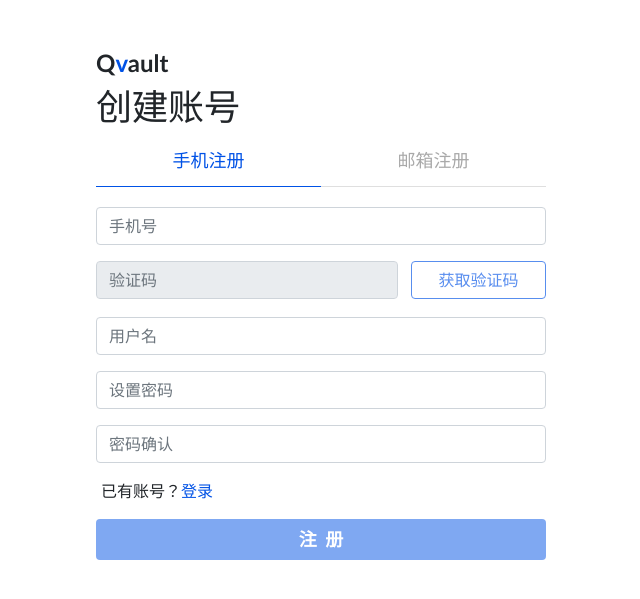
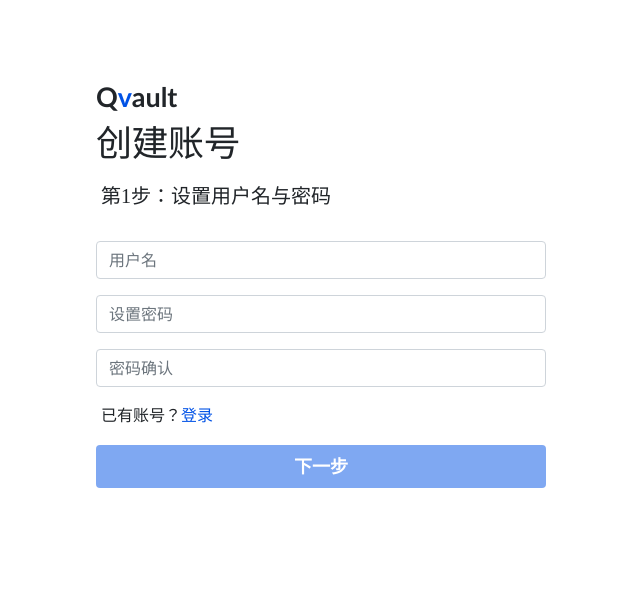
Before and after one commit to omnigene/Qvault, a Flask app: page /register in a window 1280 px wide. Shown: the top 599 px of the page, without its empty margins (319-959 px from the left). Run offline with Flask 2, Linux system fonts and the light colour scheme; some libraries are stand-ins or nearby versions.

Commit message:
Modify register page style

```diff
--- a/app/auth/forms.py
+++ b/app/auth/forms.py
@@ -9,7 +9,7 @@ class RegistrationForm(FlaskForm):
     email=StringField('',render_kw={'placeholder':'邮箱','type':'email','onfocus':'this.placeholder=""','onblur':'this.placeholder="邮箱"'})
     password=PasswordField('',render_kw={'placeholder':'设置密码','type':'password','onfocus':'this.placeholder=""','onblur':'this.placeholder="设置密码"'})
     password1=PasswordField('',render_kw={'placeholder':'密码确认','type':'password','onfocus':'this.placeholder=""','onblur':'this.placeholder="密码确认"'})
-    submit=SubmitField('注  册')
+    submit=SubmitField('注  册',render_kw={'style':'display:none'})
 
 class LoginForm(FlaskForm):
     account=StringField('',validators=[InputRequired()],render_kw={'placeholder':'手机号/邮箱/用户名','onfocus':'this.placeholder=""','onblur':'this.placeholder="手机号/邮箱/用户名"'})
--- a/app/static/css/auth.css
+++ b/app/static/css/auth.css
@@ -1,9 +1,8 @@
 .brand{
     font-family: "Constantia","Candara","Fredericka the Great","Dosis","Book Antiqua", serif;
     font-weight: bolder;
-    font-size: 24px;
+    font-size: 27px;
     margin-bottom: 0;
-    margin-top: 10%;
 }
 
 .form-name{
@@ -24,27 +23,24 @@ form,.title-wrap{
 #tab-list {
     text-align: center;
     padding-bottom: 10px;
-}
-
-a{
-    height:90%;
+    display: block;
 }
 
 /*改写选项卡的Bootstrap默认样式*/
-#mobile-tab, #email-tab{
-    border-top:none;
-    border-left: none;
-    border-right: none;
-    background-color: transparent;
-    border-bottom-left-radius: 0;
-    border-bottom-right-radius: 0;
-    color:darkgrey;
-    font-size: 18px;
-}
-#mobile-tab.active, #email-tab.active{
-    border-bottom: 1.5px solid #0052e6;
-    color: #0052e6;
-}
+/*#mobile-tab, #email-tab{*/
+/*    border-top:none;*/
+/*    border-left: none;*/
+/*    border-right: none;*/
+/*    background-color: transparent;*/
+/*    border-bottom-left-radius: 0;*/
+/*    border-bottom-right-radius: 0;*/
+/*    color:darkgrey;*/
+/*    font-size: 18px;*/
+/*}*/
+/*#mobile-tab.active, #email-tab.active{*/
+/*    border-bottom: 1.5px solid #0052e6;*/
+/*    color: #0052e6;*/
+/*}*/
 
 .tab-pane{
     margin-bottom: 18px;
@@ -82,16 +78,42 @@ p {
 }
 
 /*用id定位元素，改写提交按钮的Bootstrap默认样式*/
-#submit{
+#submit, #next{
     background-color: rgba(0,82,230,0.5);
     font-size: 18px;
     color:white;
     font-weight: bold;
+    border-radius: 0.25rem;
+    line-height: 1.5;
+    border:none;
+    padding: .5rem 1.25rem;
 }
 
-#submit:hover{
+#submit:hover, #next:hover{
     background-color: rgb(0,82,230);
     box-shadow:0 0 15px rgba(0,82,230,0.5) ;
+}
+
+#pre{
+    display: none;
+    border:none;
+    background: none;
+    text-align: left;
+    padding: 0 0;
+    margin-bottom: 1rem;
+    margin-left: 5px;
+    width: 100%;
+    font-size: 16px;
+    color: #0052e6;
+}
+
+#pre:hover{
+    text-decoration: underline;
+}
+
+#left-arrow{
+    color: black;
+    font-family: 黑体, serif;
 }
 
 #code{
@@ -159,6 +181,50 @@ i{
     margin-right: 10px;
 }
 
-#account{
+#account,#username, #mobile, #email{
     margin-top: 30px;
 }
+
+body{
+    margin-top: 6%;
+}
+
+ /* Switch开关样式 */
+ /* 必须是input为 checkbox class 添加 switch 才能实现以下效果 */
+ input[type='checkbox'].switch{
+    outline: none;
+    appearance: none;
+    -webkit-appearance: none;
+    -moz-appearance: none;
+    position: relative;
+    width: 40px;
+    height: 20px;
+    background: #0052e6;
+    border-radius: 10px;
+    transition: border-color .3s, background-color .3s;
+}
+
+input[type='checkbox'].switch::after {
+    content: '';
+    display: inline-block;
+    width: 1rem;
+    height:1rem;
+    border-radius: 50%;
+    background: #fff;
+    box-shadow: 0 0 2px #999;
+    transition:.4s;
+    top: 2px;
+    position: absolute;
+    left: 2px;
+}
+
+input[type='checkbox'].switch:checked {
+    background: black;
+}
+/* 当input[type=checkbox]被选中时：伪元素显示下面样式 位置发生变化 */
+input[type='checkbox'].switch:checked::after {
+    content: '';
+    position: absolute;
+    left: 55%;
+    top: 2px;
+}
--- a/app/static/css/base.css
+++ b/app/static/css/base.css
@@ -53,6 +53,13 @@
 iframe{
     width:100%;
     border:none;
-    height: 450px;
-    /*min-height: 650px;*/
+    height: 480px;
 }
+
+body{
+    padding-right: 0 !important;
+}
+
+button{
+    outline: none !important;
+}
--- a/app/static/js/register.js
+++ b/app/static/js/register.js
@@ -142,6 +142,15 @@ $(document).ready(function () {
             captcha1.show();
         }
     });
+    $("#next").click(function () {
+       $("#pre").css('display','inline-block');
+       $("#submit").css('display','block');
+       $(this).css('display','none');
+    });
+    $("#pre").click(function () {
+        $("#pre,#submit").css('display','none');
+        $("#next").css('display','block')
+    });
     $("#submit").click(function () {
         $("input").focus();
         checkRegistered(mobile);
--- a/app/templates/auth/register.html
+++ b/app/templates/auth/register.html
@@ -22,18 +22,51 @@
         <!-- Flask-WTF默认开启CSRF保护，添加下面代码以获取CSRF令牌，否则提交表单会报错-->
         {{ form.csrf_token }}
         <!-- 选项卡标签，tablist的href指向对应tabpanel的id-->
-        <div id="tab-list" class="list-group list-group-horizontal" role="tablist">
-            <a class="list-group-item list-group-item-action active" id="mobile-tab" data-toggle="list" href="#mobile-pane" role="tab">手机注册</a>
-            <a class="list-group-item list-group-item-action" id="email-tab" data-toggle="list" href="#email-pane" role="tab">邮箱注册</a>
-        </div>
+{#        <div id="tab-list" class="list-group list-group-horizontal" role="tablist">#}
+{#            <a class="list-group-item list-group-item-action active" id="mobile-tab" data-toggle="list" href="#mobile-pane" role="tab">手机注册</a>#}
+{#            <a class="list-group-item list-group-item-action" id="email-tab" data-toggle="list" href="#email-pane" role="tab">邮箱注册</a>#}
+{#        </div>#}
         <!-- 消息提示框（提示验证码短信已成功发送），默认不显示-->
         <div id="alert" class="alert alert-primary" role="alert" style="display: none;">
             <span></span>
         </div>
         <!-- 选项卡内容-->
-        <div id="tab-content" class="tab-content">
-            <div class="tab-pane active" id="mobile-pane" role="tabpanel">
-                {{ render_field(form.mobile) }}
+{#        <div id="tab-content" class="tab-content">#}
+{#            <div class="tab-pane active" id="mobile-pane" role="tabpanel">#}
+{#                {{ render_field(form.mobile) }}#}
+{#                <div class="input-wrap">#}
+{#                    <input type="text" class="form-control" id="code" placeholder="验证码" onfocus="this.placeholder=''" onblur="this.placeholder='验证码'" disabled>#}
+{#                    <div class="input-group-append">#}
+{#                        <button class="btn" type="button" id="send" data-appid="appId" data-cbfn="callback" disabled>获取验证码</button>#}
+{#                    </div>#}
+{#                    <p></p>#}
+{#                </div>#}
+{#            </div>#}
+{#            <div class="tab-pane" id="email-pane" role="tabpanel">#}
+{#                {{ render_field(form.email) }}#}
+{#            </div>#}
+{#        </div>#}
+        <div class="tab-content">
+            <div class="tab-pane active" id="first-step" role="tabpanel">
+                <p style="font-size: 20px;margin-left: 5px;font-family: 微软雅黑, serif">第1步：设置用户名与密码</p>
+                {{ render_field(form.username) }}
+                {{ render_field(form.password) }}
+                {{ render_field(form.password1) }}
+                <p style="font-size: 16px;margin-left:5px;">已有账号？<a href="{{ url_for('auth.login') }}" style="color:#0052e6;">登录</a></p>
+            </div>
+            <div class="tab-pane" id="second-step" role="tabpanel">
+                <p style="font-size: 20px;margin-left: 5px;font-family: 微软雅黑, serif">第2步：验证账户</p>
+{#                <div class="input-inline">#}
+{#                    <input type="checkbox" class="switch">#}
+{#                    {{ render_field(form.mobile) }}#}
+{#                </div>#}
+                <div class="input-group mb-3">
+                    <div class="input-group-prepend">
+                        <span class="input-group-text" id="inputGroup-sizing-default"><input type="checkbox" class="switch"></span>
+                    </div>
+                    <input type="text" class="form-control">
+                </div>
+
                 <div class="input-wrap">
                     <input type="text" class="form-control" id="code" placeholder="验证码" onfocus="this.placeholder=''" onblur="this.placeholder='验证码'" disabled>
                     <div class="input-group-append">
@@ -42,15 +75,14 @@
                     <p></p>
                 </div>
             </div>
-            <div class="tab-pane" id="email-pane" role="tabpanel">
-                {{ render_field(form.email) }}
-            </div>
         </div>
-        {{ render_field(form.username) }}
-        {{ render_field(form.password) }}
-        {{ render_field(form.password1) }}
-        <p style="font-size: 16px;margin-left:5px;">已有账号？<a href="{{ url_for('auth.login') }}" style="color:#0052e6;">登录</a></p>
-        {{ form.submit(class='btn btn-block') }}
+        <div id="tab-list" class="list-group list-group-horizontal" role="tablist">
+{#            <a class="list-group-item list-group-item-action active" data-toggle="list" href="#second-step" role="tab">下一步</a>#}
+{#            <a class="list-group-item list-group-item-action active" id="mobile-tab" data-toggle="list" href="#mobile-pane" role="tab">手机注册</a>#}
+            <a class="list-group-item list-group-item-action" id="next" data-toggle="list" href="#second-step" role="tab">下一步</a>
+            <a class="list-group-item list-group-item-action" id="pre" data-toggle="list" href="#first-step" role="tab"><span id="left-arrow"><< </span> 返回上一步</a>
+            {{ form.submit(class='btn btn-block') }}
+        </div>
     </form>
     <!-- 导入实现前端表单验证功能的js文件-->
     <script src="{{ url_for('static',filename='js/register.js') }}"></script>
--- a/app/templates/base.html
+++ b/app/templates/base.html
@@ -5,9 +5,15 @@
     <title>Qvault · {% block title %}{% endblock %}</title>
     <meta name="viewport" content="width=device-width, initial-scale=1, shrink-to-fit=no">
     <script src="https://cdn.bootcdn.net/ajax/libs/jquery/3.5.1/jquery.js"></script>
+    <script src="{{ url_for('static',filename='js/bootstrap.blazor.js') }}"></script>
+
     <link rel="stylesheet" href="https://stackpath.bootstrapcdn.com/bootstrap/4.4.1/css/bootstrap.min.css" integrity="sha384-Vkoo8x4CGsO3+Hhxv8T/Q5PaXtkKtu6ug5TOeNV6gBiFeWPGFN9MuhOf23Q9Ifjh" crossorigin="anonymous">
     <link rel="stylesheet" href="https://use.fontawesome.com/releases/v5.13.0/css/all.css" integrity="sha384-Bfad6CLCknfcloXFOyFnlgtENryhrpZCe29RTifKEixXQZ38WheV+i/6YWSzkz3V" crossorigin="anonymous">
     <link rel="stylesheet" href="{{ url_for('static',filename='css/base.css') }}">
+    <link rel="stylesheet" href="{{ url_for('static',filename='css/bootstrap.blazor.css') }}">
+
+
+
     {% block head_content %}{% endblock %}
 </head>
 <body>
```
